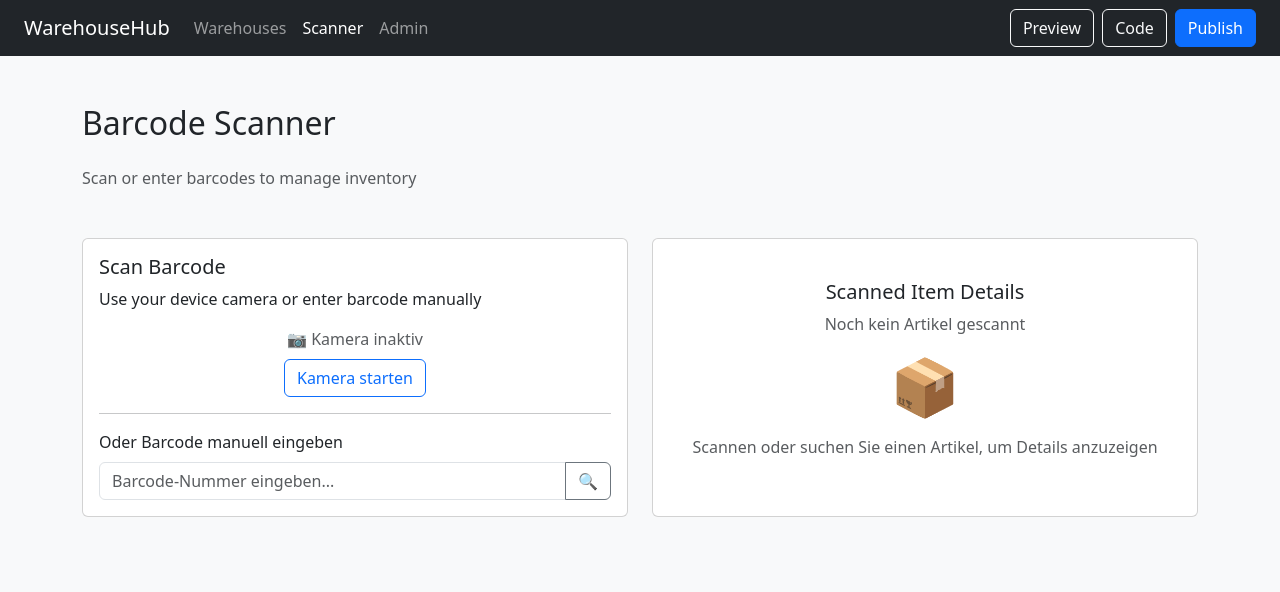
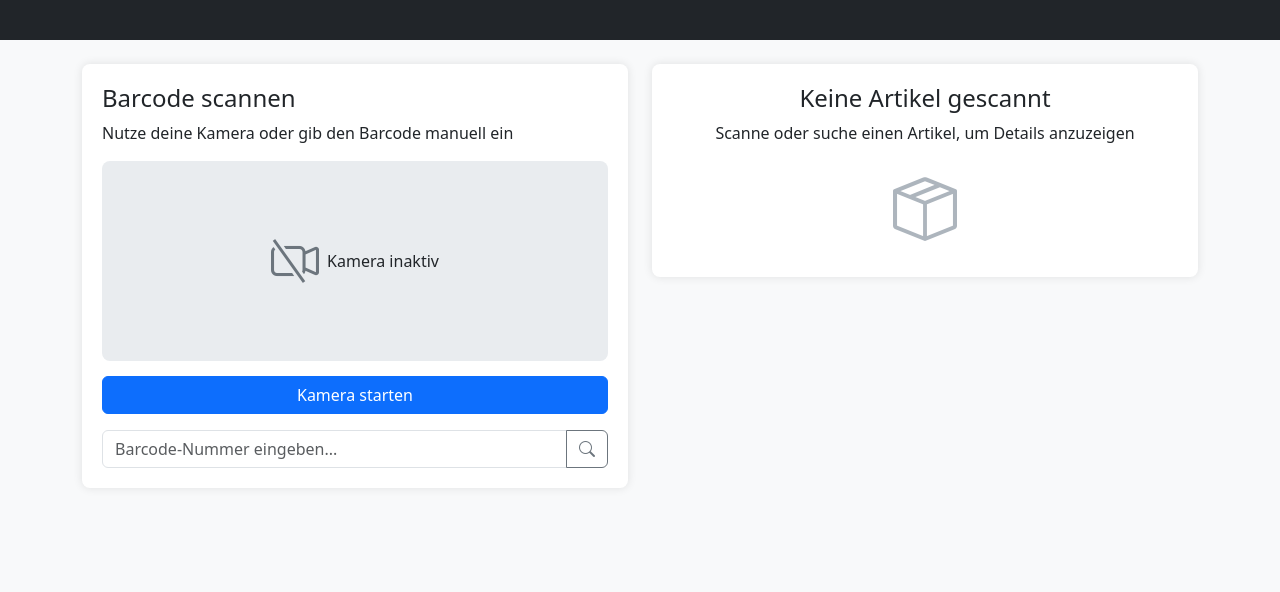
Before and after one commit to Mathiasm64/Nexus, a website: page Frontend/Scanner.html in a window 1280 px wide. Drawn offline with nearby package versions, Linux system fonts and the light colour scheme.

Commit message:
Scanner
Scanner angepasst

```diff
--- a/Frontend/Scanner.html
+++ b/Frontend/Scanner.html
@@ -3,70 +3,72 @@
 <head>
   <meta charset="UTF-8">
   <meta name="viewport" content="width=device-width, initial-scale=1">
-  <title>WarehouseHub - Barcode Scanner</title>
+  <title>WarehouseHub Scanner</title>
   <link href="https://cdn.jsdelivr.net/npm/bootstrap@5.3.2/dist/css/bootstrap.min.css" rel="stylesheet">
+  <style>
+    body {
+      background-color: #f8f9fa;
+    }
+    .scanner-panel, .details-panel {
+      background-color: white;
+      border-radius: 8px;
+      padding: 20px;
+      box-shadow: 0 0 10px rgba(0,0,0,0.1);
+    }
+    .camera-placeholder {
+      height: 200px;
+      background-color: #e9ecef;
+      display: flex;
+      align-items: center;
+      justify-content: center;
+      border-radius: 8px;
+      margin-bottom: 15px;
+    }
+    .camera-placeholder i {
+      font-size: 48px;
+      color: #6c757d;
+    }
+    .details-panel i {
+      font-size: 64px;
+      color: #adb5bd;
+    }
+  </style>
 </head>
-<body class="bg-light">
+<body>
+  <!-- Navbar -->
+  <nav class="navbar navbar-expand-lg navbar-dark bg-dark mb-4" style="padding-top:20px; padding-bottom:20px;"> <div class="container-fluid"> </div> </nav>
 
-  <!-- Navigation -->
-  <nav class="navbar navbar-expand-lg navbar-dark bg-dark px-4">
-    <a class="navbar-brand" href="#">WarehouseHub</a>
-    <div class="collapse navbar-collapse">
-      <ul class="navbar-nav me-auto">
-        <li class="nav-item"><a class="nav-link" href="#">Warehouses</a></li>
-        <li class="nav-item"><a class="nav-link active" href="#">Scanner</a></li>
-        <li class="nav-item"><a class="nav-link" href="#">Admin</a></li>
-      </ul>
-      <div class="d-flex">
-        <button class="btn btn-outline-light me-2">Preview</button>
-        <button class="btn btn-outline-light me-2">Code</button>
-        <button class="btn btn-primary">Publish</button>
-      </div>
-    </div>
-  </nav>
-
-  <!-- Main Content -->
-  <div class="container py-5">
-    <h2 class="mb-4">Barcode Scanner</h2>
-    <p class="text-muted mb-5">Scan or enter barcodes to manage inventory</p>
-
-    <div class="row">
-      <!-- Scan Barcode Section -->
-      <div class="col-md-6 mb-4">
-        <div class="card h-100">
-          <div class="card-body">
-            <h5 class="card-title">Scan Barcode</h5>
-            <p class="card-text">Use your device camera or enter barcode manually</p>
-
-            <div class="text-center mb-3">
-              <div class="text-muted mb-2">📷 Kamera inaktiv</div>
-              <button class="btn btn-outline-primary">Kamera starten</button>
-            </div>
-
-            <hr>
-            <p class="mb-2">Oder Barcode manuell eingeben</p>
-            <div class="input-group">
-              <input type="text" class="form-control" placeholder="Barcode-Nummer eingeben...">
-              <button class="btn btn-outline-secondary" type="button">🔍</button>
-            </div>
+  <div class="container">
+    <div class="row g-4">
+      <!-- Scanner Panel -->
+      <div class="col-md-6">
+        <div class="scanner-panel">
+          <h4>Barcode scannen</h4>
+          <p>Nutze deine Kamera oder gib den Barcode manuell ein</p>
+          <div class="camera-placeholder">
+            <i class="bi bi-camera-video-off"></i>
+            <span class="ms-2">Kamera inaktiv</span>
+          </div>
+          <button class="btn btn-primary w-100 mb-3">Kamera starten</button>
+          <div class="input-group">
+            <input type="text" class="form-control" placeholder="Barcode-Nummer eingeben...">
+            <button class="btn btn-outline-secondary"><i class="bi bi-search"></i></button>
           </div>
         </div>
       </div>
 
-      <!-- Scanned Item Details Section -->
-      <div class="col-md-6 mb-4">
-        <div class="card h-100 text-center">
-          <div class="card-body d-flex flex-column justify-content-center">
-            <h5 class="card-title">Scanned Item Details</h5>
-            <p class="text-muted">Noch kein Artikel gescannt</p>
-            <div class="display-4 mb-3">📦</div>
-            <p class="text-muted">Scannen oder suchen Sie einen Artikel, um Details anzuzeigen</p>
-          </div>
+      <!-- Item Details Panel -->
+      <div class="col-md-6">
+        <div class="details-panel text-center">
+          <h4>Keine Artikel gescannt</h4>
+          <p>Scanne oder suche einen Artikel, um Details anzuzeigen</p>
+          <i class="bi bi-box-seam"></i>
         </div>
       </div>
     </div>
   </div>
 
-  <script src="https://cdn.jsdelivr.net/npm/bootstrap@5.3.2/dist/js/bootstrap.bundle.min.js"></script>
+  <!-- Bootstrap Icons -->
+  <link href="https://cdn.jsdelivr.net/npm/bootstrap-icons@1.10.5/font/bootstrap-icons.css" rel="stylesheet">
 </body>
 </html>
```
